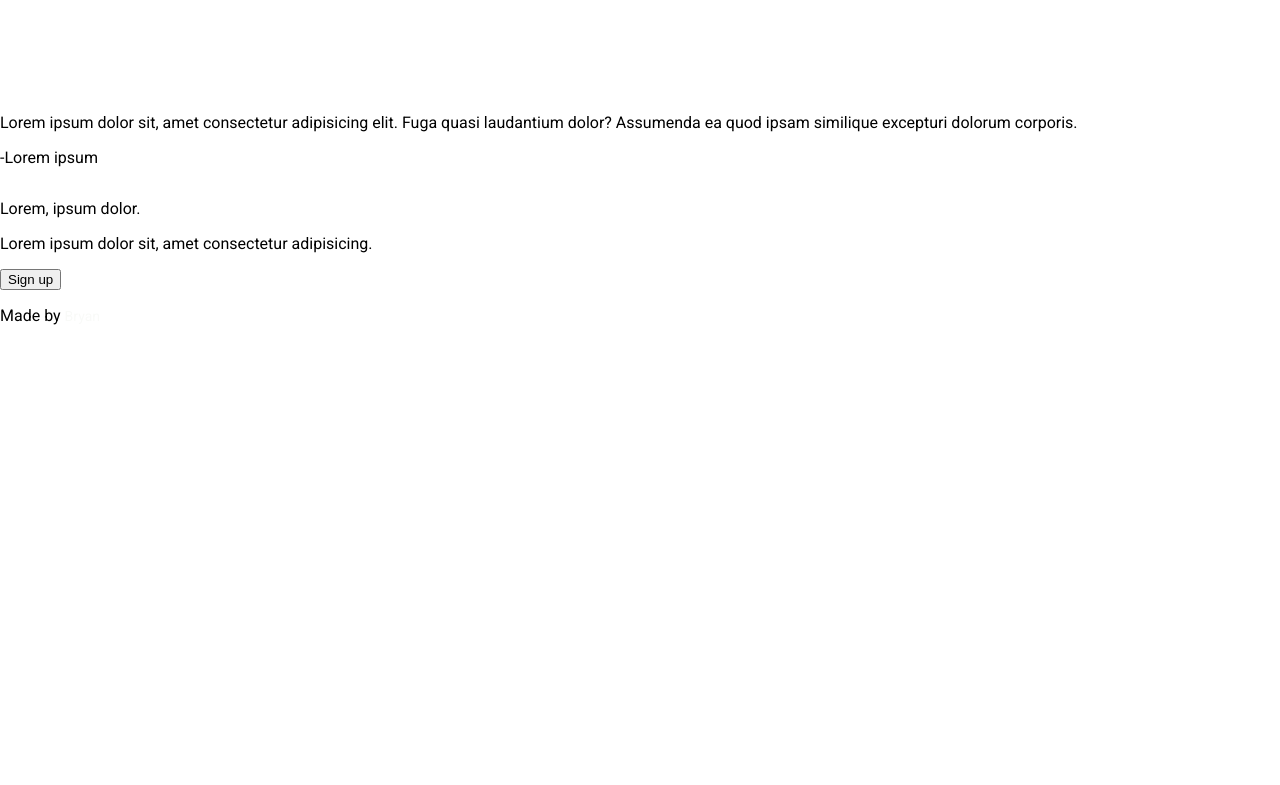
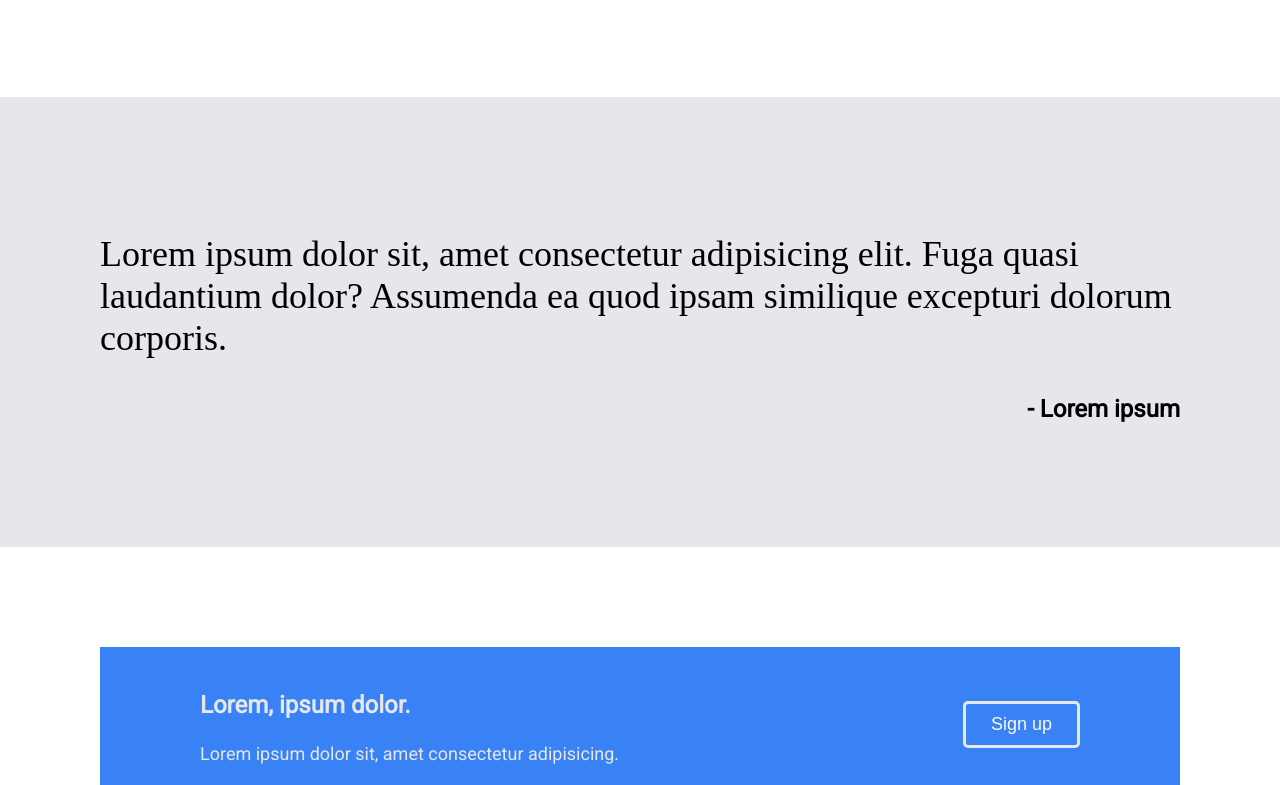
Before and after one commit to BryanMed/landing-page, a plain HTML site: page index.html in a window 1280 px wide. Shown: the part 916-1701 px from the top of the page. Before the commit the page ends 1257 px from the top, so only its background shows below. Drawn offline with Linux system fonts and the light colour scheme.

Commit message:
Complete styling for sign up section

```diff
--- a/index.html
+++ b/index.html
@@ -8,6 +8,7 @@
     <link rel="preconnect" href="https://fonts.googleapis.com">
     <link rel="preconnect" href="https://fonts.gstatic.com" crossorigin>
     <link href="https://fonts.googleapis.com/css2?family=Roboto&display=swap" rel="stylesheet">
+
     <title>Landing Page</title>
 </head>
 <body>
@@ -56,8 +57,8 @@
 
 
     <div class="quote">
-        <p>Lorem ipsum dolor sit, amet consectetur adipisicing elit. Fuga quasi laudantium dolor? Assumenda ea quod ipsam similique excepturi dolorum corporis.</p>
-        <p class="author"> -Lorem ipsum</p>
+        <p class="quote-text">Lorem ipsum dolor sit, amet consectetur adipisicing elit. Fuga quasi laudantium dolor? Assumenda ea quod ipsam similique excepturi dolorum corporis.</p>
+        <p class="author"> - Lorem ipsum</p>
     </div>
 
     <div class="sign-up">
--- a/style.css
+++ b/style.css
@@ -52,7 +52,7 @@ h1{
     font-size: 18px;
 }
 
-.hero-text button{
+.hero-text button, .sign-up button{
     background-color: #3882F6;
     color: #F9FAF8;
     font-size: 18px;
@@ -62,6 +62,11 @@ h1{
     border-radius: 5px;
 }
 
+.sign-up button{
+    border: 3px solid #E5E7EB;
+    align-self: center;
+}
+
 .hero-img{
     display: flex;
     justify-content: center;
@@ -69,7 +74,7 @@ h1{
 }
 
 .img{
-    background-color: blanchedalmond;
+    background-color: #E5E7EB;
     width: 370px;
     height: 220px;
     border-radius: 25px;
@@ -113,3 +118,43 @@ h2{
     border: 5px solid #3882F6;
     background-color: #F9FAF8;
 }
+
+.quote{
+    background-color: #E5E7EB;
+    padding: 100px;
+}
+
+.quote-text{
+    font-family: serif;
+    font-size: 36px;
+    font-weight: 200;
+}
+
+.author{
+    font-size: 24px;
+    font-weight: 700;
+    text-align: end;
+}
+
+.sign-up{
+    display: flex;
+    justify-content: space-between;
+    background-color: #3882F6;
+    margin: 100px;
+    color: #E5E7EB;
+    font-size: 18px;
+    padding: 20px 100px;
+
+}
+
+.text-signup p:nth-child(1){
+    font-size: 24px;
+    font-weight: 700;
+}
+
+
+
+
+footer{
+    background-color: #1f2937;
+}
```
